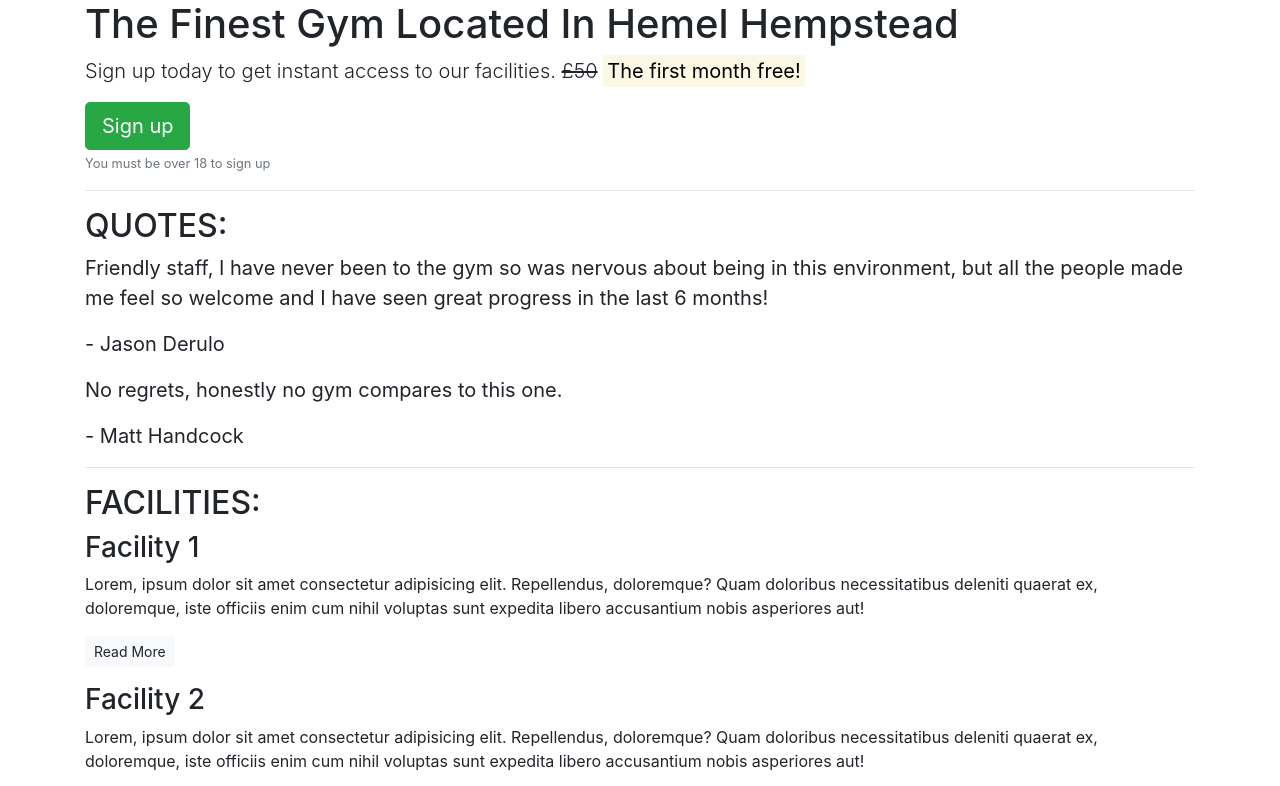
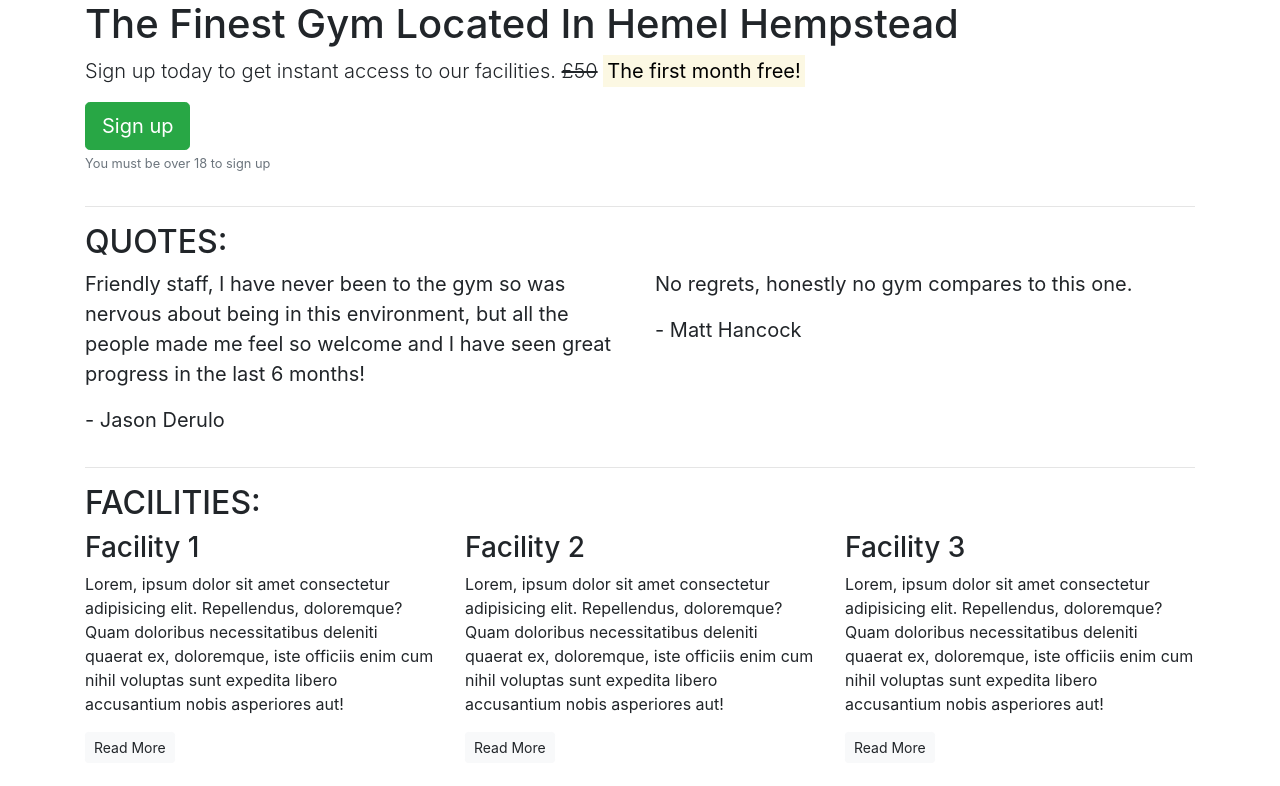
Before and after one commit to jamiebradford123/bootstrap_tutorial, a plain HTML site: page index.html in a window 1280 px wide. Shown: the top 786 px of the page. Drawn offline with nearby package versions, Linux system fonts and the light colour scheme.

Commit message:
organise homepage into grid

```diff
--- a/index.html
+++ b/index.html
@@ -1,5 +1,6 @@
 <!doctype html>
 <html lang="en">
+
 <head>
   <!-- Required meta tags -->
   <meta charset="utf-8">
@@ -7,13 +8,17 @@
   <meta name="viewport" content="width=device-width, initial-scale=1, shrink-to-fit=no">
 
   <!-- Bootstrap CSS -->
-    <link rel="stylesheet" href="https://cdn.jsdelivr.net/npm/bootstrap@4.1.3/dist/css/bootstrap.min.css" integrity="sha384-MCw98/SFnGE8fJT3GXwEOngsV7Zt27NXFoaoApmYm81iuXoPkFOJwJ8ERdknLPMO" crossorigin="anonymous">
+  <link rel="stylesheet" href="https://cdn.jsdelivr.net/npm/bootstrap@4.1.3/dist/css/bootstrap.min.css"
+    integrity="sha384-MCw98/SFnGE8fJT3GXwEOngsV7Zt27NXFoaoApmYm81iuXoPkFOJwJ8ERdknLPMO" crossorigin="anonymous">
 
   <title>My Gym | Premium fitness centre</title>
 </head>
+
 <body>
   <article class="container">
     <!-- Callout -->
+    <div class="row">
+      <div class="col-12">
         <section class="callout">
           <h1 class="text-capitalize">The finest gym located in Hemel Hempstead</h1>
           <!-- makes text stand out more -->
@@ -22,33 +27,51 @@
           </p>
           <button class="btn btn-success btn-lg">Sign up</button>
           <!-- makes text lighter -->
-            <p class="text-muted" ><small>You must be over 18 to sign up</small></p>
+          <p class="text-muted"><small>You must be over 18 to sign up</small></p>
         </section>
+      </div>
+    </div>
     <!-- /.callout -->
     <hr>
 
     <!-- Quotes -->
     <section class="quotes">
+      <div class="row">
+        <div class="col-12">
           <h2 class="text-uppercase">quotes:</h2>
+        </div>
+      </div>
+      <div class="row">
+        <div class="col-12 col-md-6">
           <blockquote class="blockquote">
             <p>Friendly staff, I have never been to the gym so was nervous about
               being in this environment, but all the people made me feel so welcome
               and I have seen great progress in the last 6 months!
             </p>
             <p>- Jason Derulo</p>
+        </div>
+        <div class="col-12 col-md-6">
           </blockquote>
           <blockquote class="blockquote">
             <p>No regrets, honestly no gym compares to this one.
             </p>
-            <p>- Matt Handcock</p>
+            <p>- Matt Hancock</p>
           </blockquote>
+        </div>
+      </div>
     </section>
     <!-- /.Quotes -->
     <hr>
 
     <!-- Facilities -->
     <section class="facilities">
+      <div class="row">
+        <div class="col-12">
           <h2 class="text-uppercase">Facilities:</h2>
+        </div>
+      </div>
+      <div class="row">
+        <div class="col-12 col-md-6 col-lg-4">
           <div class="facility">
             <h3>Facility 1</h3>
             <p>Lorem, ipsum dolor sit amet consectetur adipisicing elit.
@@ -57,6 +80,8 @@
               sunt expedita libero accusantium nobis asperiores aut!</p>
             <p><a class="btn btn-sm btn-light" href="">Read More</a></p>
           </div>
+        </div>
+        <div class="col-12 col-md-6 col-lg-4">
           <div class="facility">
             <h3>Facility 2</h3>
             <p>Lorem, ipsum dolor sit amet consectetur adipisicing elit.
@@ -65,6 +90,8 @@
               sunt expedita libero accusantium nobis asperiores aut!</p>
             <p><a class="btn btn-sm btn-light" href="">Read More</a></p>
           </div>
+        </div>
+        <div class="col-12 d-md-none d-lg-block col-lg-4">
           <div class="facility">
             <h3>Facility 3</h3>
             <p>Lorem, ipsum dolor sit amet consectetur adipisicing elit.
@@ -73,6 +100,8 @@
               sunt expedita libero accusantium nobis asperiores aut!</p>
             <p><a class="btn btn-sm btn-light" href="">Read More</a></p>
           </div>
+        </div>
+      </div>
     </section>
     <!-- /.Facilities -->
   </article>
@@ -80,8 +109,15 @@
 
   <!-- Optional JavaScript -->
   <!-- jQuery first, then Popper.js, then Bootstrap JS -->
-    <script src="https://code.jquery.com/jquery-3.3.1.slim.min.js" integrity="sha384-q8i/X+965DzO0rT7abK41JStQIAqVgRVzpbzo5smXKp4YfRvH+8abtTE1Pi6jizo" crossorigin="anonymous"></script>
-    <script src="https://cdn.jsdelivr.net/npm/popper.js@1.14.3/dist/umd/popper.min.js" integrity="sha384-ZMP7rVo3mIykV+2+9J3UJ46jBk0WLaUAdn689aCwoqbBJiSnjAK/l8WvCWPIPm49" crossorigin="anonymous"></script>
-    <script src="https://cdn.jsdelivr.net/npm/bootstrap@4.1.3/dist/js/bootstrap.min.js" integrity="sha384-ChfqqxuZUCnJSK3+MXmPNIyE6ZbWh2IMqE241rYiqJxyMiZ6OW/JmZQ5stwEULTy" crossorigin="anonymous"></script>
+  <script src="https://code.jquery.com/jquery-3.3.1.slim.min.js"
+    integrity="sha384-q8i/X+965DzO0rT7abK41JStQIAqVgRVzpbzo5smXKp4YfRvH+8abtTE1Pi6jizo" crossorigin="anonymous">
+  </script>
+  <script src="https://cdn.jsdelivr.net/npm/popper.js@1.14.3/dist/umd/popper.min.js"
+    integrity="sha384-ZMP7rVo3mIykV+2+9J3UJ46jBk0WLaUAdn689aCwoqbBJiSnjAK/l8WvCWPIPm49" crossorigin="anonymous">
+  </script>
+  <script src="https://cdn.jsdelivr.net/npm/bootstrap@4.1.3/dist/js/bootstrap.min.js"
+    integrity="sha384-ChfqqxuZUCnJSK3+MXmPNIyE6ZbWh2IMqE241rYiqJxyMiZ6OW/JmZQ5stwEULTy" crossorigin="anonymous">
+  </script>
 </body>
+
 </html>
```
Lines whose indentation alone changed are shown as unchanged.
